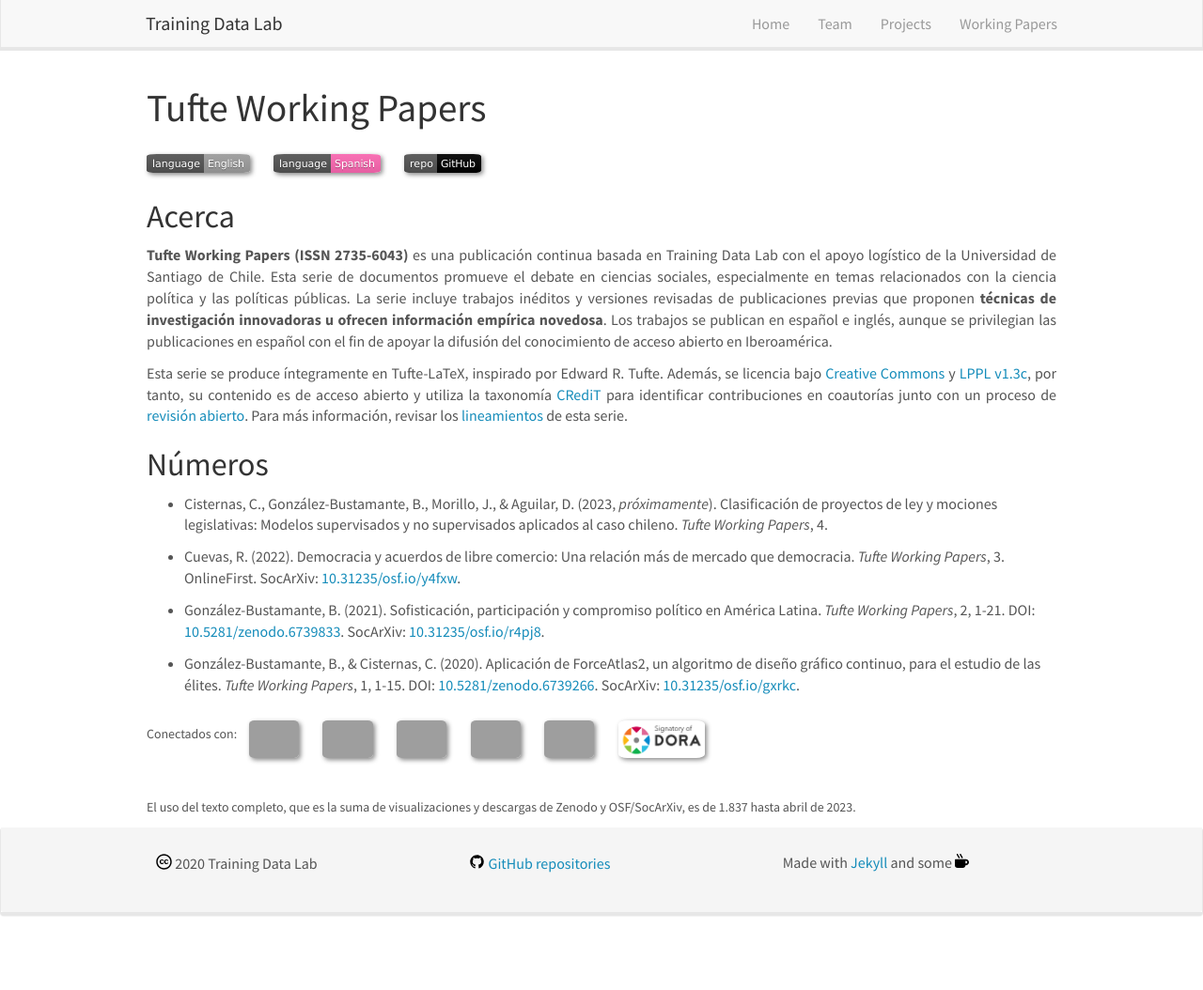
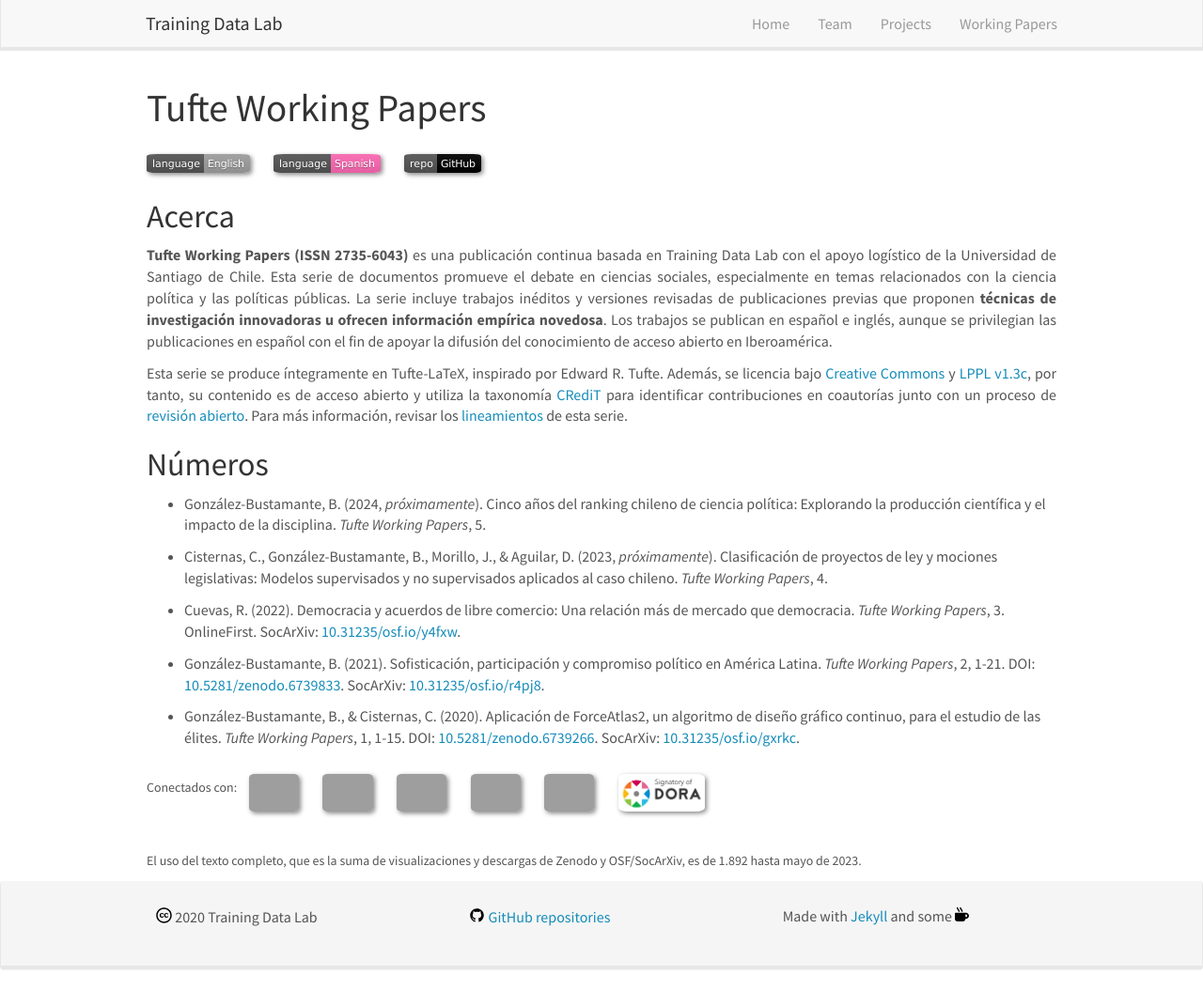
Before and after one commit to training-datalab/old-training-datalab.com, a Jekyll site: the page built from _pages/tufte-working-papers-spanish.md, in a window 1280 px wide and 1054 px high. Shown: the whole window at 94% size. Built offline with Jekyll 4.4.1, drawn with Linux system fonts in a browser that asks for light colours; nearby versions of some CDN libraries.

Commit message:
Update tufte-working-papers-spanish.md

```diff
--- a/_pages/tufte-working-papers-spanish.md
+++ b/_pages/tufte-working-papers-spanish.md
@@ -18,6 +18,8 @@ permalink: /tufte-working-papers-spanish/
 
 ## Números
 
+- González-Bustamante, B. (2024, *próximamente*). Cinco años del ranking chileno de ciencia política: Explorando la producción científica y el impacto de la disciplina.  *Tufte Working Papers*, 5.
+
 - Cisternas, C., González-Bustamante, B., Morillo, J., & Aguilar, D. (2023, *próximamente*). Clasificación de proyectos de ley y mociones legislativas: Modelos supervisados y no supervisados aplicados al caso chileno. *Tufte Working Papers*, 4.
 
 - Cuevas, R. (2022). Democracia y acuerdos de libre comercio: Una relación más de mercado que democracia. *Tufte Working Papers*, 3. OnlineFirst. SocArXiv: <a href="https://doi.org/10.31235/osf.io/y4fxw" target="_blank">10.31235/osf.io/y4fxw</a>.
@@ -32,4 +34,4 @@ permalink: /tufte-working-papers-spanish/
 </figure>
 
 <br />
-<small>El uso del texto completo, que es la suma de visualizaciones y descargas de Zenodo y OSF/SocArXiv, es de 1.837 hasta abril de 2023.</small>
+<small>El uso del texto completo, que es la suma de visualizaciones y descargas de Zenodo y OSF/SocArXiv, es de 1.892 hasta mayo de 2023.</small>
```
